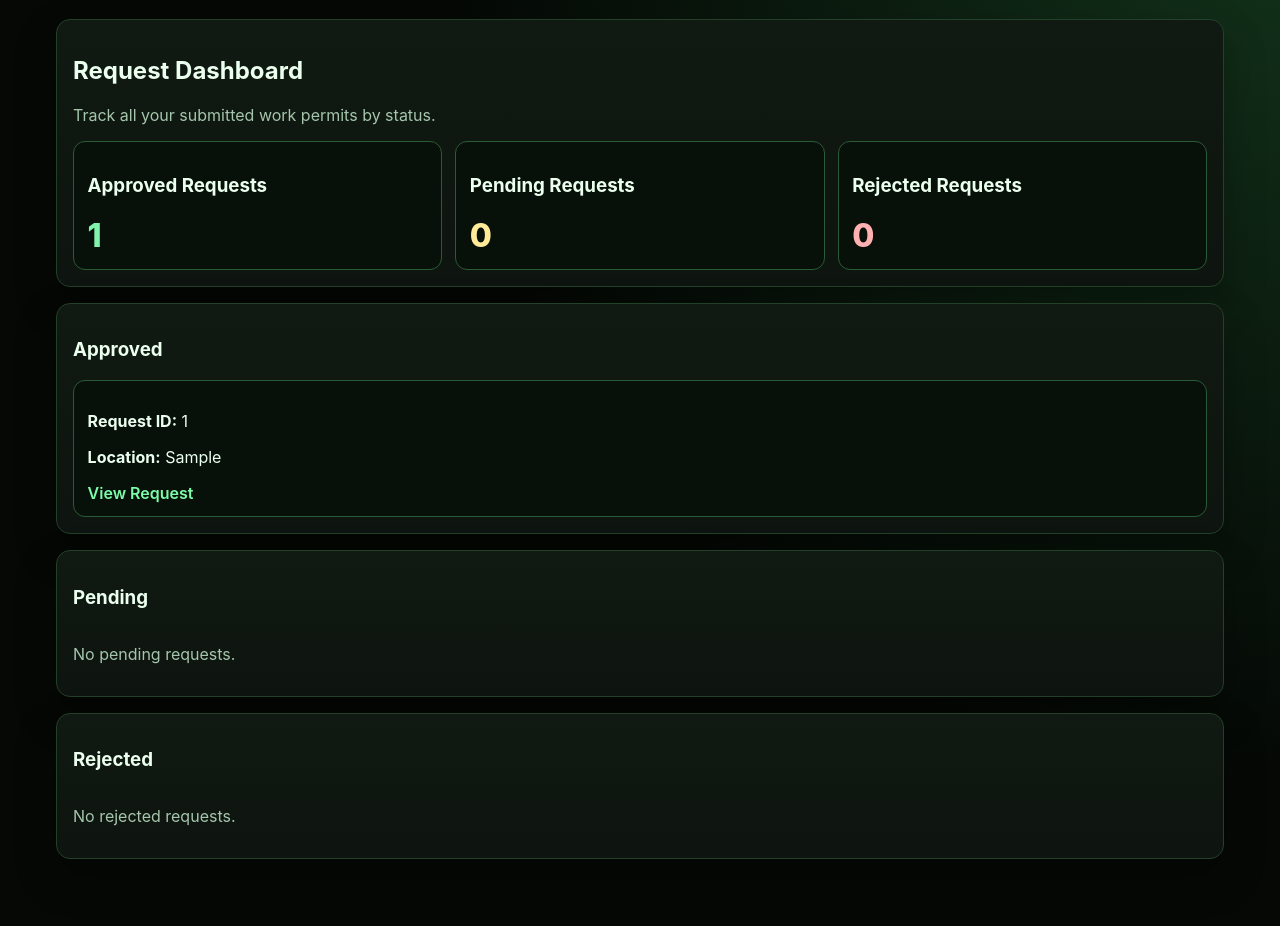
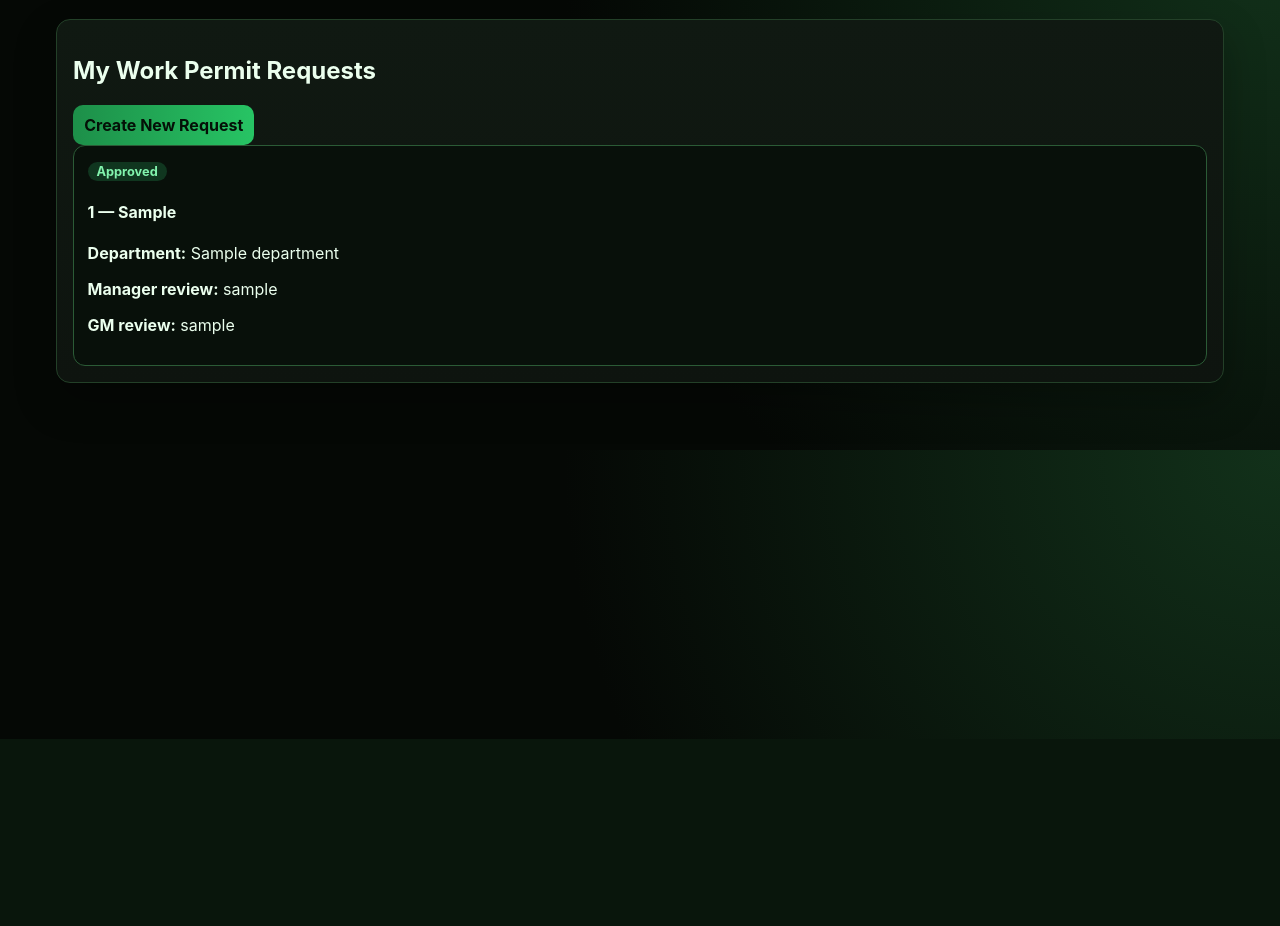
Before and after one commit to laraibhussain1109/workpermit, a Django app: page / in a window 1280 px wide. Shown: the part 61-987 px from the top of the page. After the commit the page ends 800 px from the top, so only its background shows below. Run offline with Django 5.2, Linux system fonts and the light colour scheme; a user stored in the database is signed in; tables that the repository leaves empty hold one stand-in row (values such as "Sample post").

Commit message:
Implement department-based multi-stage permit approval workflow

```diff
--- a/permits/models.py
+++ b/permits/models.py
@@ -4,11 +4,35 @@ from django.db import models
 import uuid
 
 
+class Department(models.Model):
+    name = models.CharField(max_length=120, unique=True)
+
+    def __str__(self):
+        return self.name
+
+
+class DepartmentMembership(models.Model):
+    class Role(models.TextChoices):
+        MEMBER = 'member', 'Member'
+        MANAGER = 'manager', 'Department Manager'
+        GENERAL_MANAGER = 'general_manager', 'General Manager'
+        SECURITY = 'security', 'Security Personnel'
+
+    user = models.OneToOneField(User, on_delete=models.CASCADE, related_name='department_membership')
+    department = models.ForeignKey(Department, on_delete=models.CASCADE, related_name='members')
+    role = models.CharField(max_length=20, choices=Role.choices, default=Role.MEMBER)
+
+    def __str__(self):
+        return f'{self.user.username} ({self.department.name} - {self.get_role_display()})'
+
+
 class WorkPermitRequest(models.Model):
     class Status(models.TextChoices):
-        PENDING = 'pending', 'Pending'
+        PENDING_MANAGER = 'pending_manager', 'Pending Department Manager Review'
+        REJECTED_MANAGER = 'rejected_manager', 'Rejected by Department Manager'
+        PENDING_GENERAL_MANAGER = 'pending_general_manager', 'Pending General Manager Review'
+        REJECTED_GENERAL_MANAGER = 'rejected_general_manager', 'Rejected by General Manager'
         APPROVED = 'approved', 'Approved'
-        REJECTED = 'rejected', 'Rejected'
 
     WORK_TYPE_CHOICES = [
         ('Hot Work', 'Hot Work'),
@@ -56,11 +80,8 @@ class WorkPermitRequest(models.Model):
     contractor_name = models.CharField(max_length=255)
     contact_person = models.CharField(max_length=255)
     country_code = models.CharField(max_length=8, choices=COUNTRY_CHOICES, default='+91')
-    phone_number = models.CharField(
-        max_length=15,
-        validators=[RegexValidator(r'^\d{7,15}$', 'Enter a valid phone number (7-15 digits).')],
-    )
-    department = models.CharField(max_length=255)
+    phone_number = models.CharField(max_length=15, validators=[RegexValidator(r'^\d{7,15}$', 'Enter a valid phone number (7-15 digits).')])
+    department = models.ForeignKey(Department, on_delete=models.PROTECT, related_name='work_permits')
     shift_start = models.DateTimeField()
     shift_end = models.DateTimeField()
     exact_location = models.CharField(max_length=255)
@@ -68,9 +89,11 @@ class WorkPermitRequest(models.Model):
     ppe_items = models.CharField(max_length=500, blank=True)
     other_requirement = models.CharField(max_length=255, blank=True)
 
-    status = models.CharField(max_length=10, choices=Status.choices, default=Status.PENDING)
-    reviewed_by = models.ForeignKey(User, null=True, blank=True, on_delete=models.SET_NULL, related_name='reviewed_permits')
-    reviewed_at = models.DateTimeField(null=True, blank=True)
+    status = models.CharField(max_length=30, choices=Status.choices, default=Status.PENDING_MANAGER)
+    manager_reviewed_by = models.ForeignKey(User, null=True, blank=True, on_delete=models.SET_NULL, related_name='manager_reviewed_permits')
+    manager_reviewed_at = models.DateTimeField(null=True, blank=True)
+    gm_reviewed_by = models.ForeignKey(User, null=True, blank=True, on_delete=models.SET_NULL, related_name='gm_reviewed_permits')
+    gm_reviewed_at = models.DateTimeField(null=True, blank=True)
     created_at = models.DateTimeField(auto_now_add=True)
 
     class Meta:
@@ -103,7 +126,7 @@ class GovernmentID(models.Model):
     id_type = models.CharField(max_length=30, choices=IdType.choices)
     id_number = models.CharField(max_length=100)
     id_photo = models.FileField(upload_to='government_ids/')
-    visitor_photo = models.ImageField(upload_to='visitor_photos/', blank=True, null=True)
+    visitor_photo = models.ImageField(upload_to='visitor_photos/')
     submitted_at = models.DateTimeField(auto_now_add=True)
 
     def __str__(self):
--- a/permits/templates/permits/dashboard.html
+++ b/permits/templates/permits/dashboard.html
@@ -1,65 +1,19 @@
 {% extends 'base.html' %}
 {% block content %}
 <section class="panel">
-  <h2>Request Dashboard</h2>
-  <p class="muted">Track all your submitted work permits by status.</p>
-  <div class="status-grid">
-    <article class="card">
-      <h3>Approved Requests</h3>
-      <p class="stat approved">{{ approved_permits|length }}</p>
-    </article>
-    <article class="card">
-      <h3>Pending Requests</h3>
-      <p class="stat pending">{{ pending_permits|length }}</p>
-    </article>
-    <article class="card">
-      <h3>Rejected Requests</h3>
-      <p class="stat rejected">{{ rejected_permits|length }}</p>
-    </article>
-  </div>
-</section>
-
-<section class="panel">
-  <h3>Approved</h3>
+  <h2>My Work Permit Requests</h2>
+  <a class="btn accent" href="{% url 'create_request' %}">Create New Request</a>
   <div class="cards">
-    {% for permit in approved_permits %}
+    {% for permit in permits %}
       <article class="card">
-        <p><strong>Request ID:</strong> {{ permit.request_id }}</p>
-        <p><strong>Location:</strong> {{ permit.location }}</p>
-        <a class="btn-link" href="{% url 'request_detail' permit.pk %}">View Request</a>
+        <div class="status {{ permit.status }}">{{ permit.get_status_display }}</div>
+        <h4>{{ permit.request_id }} — {{ permit.location }}</h4>
+        <p><strong>Department:</strong> {{ permit.department.name }}</p>
+        <p><strong>Manager review:</strong> {{ permit.manager_reviewed_by|default:'Pending' }}</p>
+        <p><strong>GM review:</strong> {{ permit.gm_reviewed_by|default:'Pending' }}</p>
       </article>
     {% empty %}
-      <p class="muted">No approved requests.</p>
-    {% endfor %}
-  </div>
-</section>
-
-<section class="panel">
-  <h3>Pending</h3>
-  <div class="cards">
-    {% for permit in pending_permits %}
-      <article class="card">
-        <p><strong>Request ID:</strong> {{ permit.request_id }}</p>
-        <p><strong>Location:</strong> {{ permit.location }}</p>
-        <a class="btn-link" href="{% url 'request_detail' permit.pk %}">View Request</a>
-      </article>
-    {% empty %}
-      <p class="muted">No pending requests.</p>
-    {% endfor %}
-  </div>
-</section>
-
-<section class="panel">
-  <h3>Rejected</h3>
-  <div class="cards">
-    {% for permit in rejected_permits %}
-      <article class="card">
-        <p><strong>Request ID:</strong> {{ permit.request_id }}</p>
-        <p><strong>Location:</strong> {{ permit.location }}</p>
-        <a class="btn-link" href="{% url 'request_detail' permit.pk %}">View Request</a>
-      </article>
-    {% empty %}
-      <p class="muted">No rejected requests.</p>
+      <p>No requests yet.</p>
     {% endfor %}
   </div>
 </section>
--- a/permits/urls.py
+++ b/permits/urls.py
@@ -6,4 +6,9 @@ urlpatterns = [
     path('', views.dashboard, name='dashboard'),
     path('create-request/', views.create_request, name='create_request'),
     path('requests/<int:pk>/', views.request_detail, name='request_detail'),
+    path('manager/panel/', views.manager_panel, name='manager_panel'),
+    path('gm/panel/', views.gm_panel, name='gm_panel'),
+    path('security/panel/', views.security_panel, name='security_panel'),
+    path('requests/<int:pk>/review/<str:action>/', views.review_request, name='review_request'),
+    path('security/capture/<int:pk>/', views.security_capture, name='security_capture'),
 ]
--- a/permits/views.py
+++ b/permits/views.py
@@ -1,19 +1,21 @@
 from django.contrib import messages
 from django.contrib.auth.decorators import login_required
 from django.shortcuts import get_object_or_404, redirect, render
+from django.utils import timezone
 
 from .forms import GovernmentIDForm, WorkPermitForm
-from .models import WorkPermitRequest
+from .models import DepartmentMembership, WorkPermitRequest
+
+
+def _role(user):
+    membership = getattr(user, 'department_membership', None)
+    return membership.role if membership else None
+
 
 @login_required
 def dashboard(request):
     permits = WorkPermitRequest.objects.filter(requested_by=request.user)
-    context = {
-        'approved_permits': permits.filter(status=WorkPermitRequest.Status.APPROVED),
-        'pending_permits': permits.filter(status=WorkPermitRequest.Status.PENDING),
-        'rejected_permits': permits.filter(status=WorkPermitRequest.Status.REJECTED),
-    }
-    return render(request, 'permits/dashboard.html', context)
+    return render(request, 'permits/dashboard.html', {'permits': permits})
 
 
 @login_required
@@ -23,26 +25,69 @@ def create_request(request):
         permit = form.save(commit=False)
         permit.requested_by = request.user
         permit.save()
-        messages.success(request, f'Work permit request submitted successfully. Request ID: {permit.request_id}')
+        messages.success(request, f'Request submitted successfully. ID: {permit.request_id}')
         return redirect('dashboard')
-
     return render(request, 'permits/create_request.html', {'form': form})
 
 
 @login_required
 def request_detail(request, pk):
     permit = get_object_or_404(WorkPermitRequest, pk=pk, requested_by=request.user)
+    return render(request, 'permits/request_detail.html', {'permit': permit})
 
-    gov_record = getattr(permit, 'government_id', None)
-    if permit.status == WorkPermitRequest.Status.APPROVED:
-        gov_form = GovernmentIDForm(request.POST or None, request.FILES or None, instance=gov_record)
-        if request.method == 'POST' and gov_form.is_valid():
-            gov = gov_form.save(commit=False)
-            gov.permit_request = permit
-            gov.save()
-            messages.success(request, 'Government ID details saved successfully.')
-            return redirect('request_detail', pk=permit.pk)
-    else:
-        gov_form = None
 
-    return render(request, 'permits/request_detail.html', {'permit': permit, 'gov_form': gov_form})
+@login_required
+def manager_panel(request):
+    membership = getattr(request.user, 'department_membership', None)
+    if not membership or membership.role != DepartmentMembership.Role.MANAGER:
+        return redirect('dashboard')
+    permits = WorkPermitRequest.objects.filter(department=membership.department, status=WorkPermitRequest.Status.PENDING_MANAGER)
+    return render(request, 'permits/admin_panel.html', {'permits': permits, 'panel_name': 'Department Manager'})
+
+
+@login_required
+def gm_panel(request):
+    if _role(request.user) != DepartmentMembership.Role.GENERAL_MANAGER:
+        return redirect('dashboard')
+    permits = WorkPermitRequest.objects.filter(status=WorkPermitRequest.Status.PENDING_GENERAL_MANAGER)
+    return render(request, 'permits/admin_panel.html', {'permits': permits, 'panel_name': 'General Manager'})
+
+
+@login_required
+def security_panel(request):
+    if _role(request.user) != DepartmentMembership.Role.SECURITY:
+        return redirect('dashboard')
+    permits = WorkPermitRequest.objects.filter(status=WorkPermitRequest.Status.APPROVED)
+    return render(request, 'permits/security_panel.html', {'permits': permits})
+
+
+@login_required
+def review_request(request, pk, action):
+    permit = get_object_or_404(WorkPermitRequest, pk=pk)
+    role = _role(request.user)
+    now = timezone.now()
+    if role == DepartmentMembership.Role.MANAGER and permit.status == WorkPermitRequest.Status.PENDING_MANAGER:
+        permit.manager_reviewed_by = request.user
+        permit.manager_reviewed_at = now
+        permit.status = WorkPermitRequest.Status.PENDING_GENERAL_MANAGER if action == 'approve' else WorkPermitRequest.Status.REJECTED_MANAGER
+    elif role == DepartmentMembership.Role.GENERAL_MANAGER and permit.status == WorkPermitRequest.Status.PENDING_GENERAL_MANAGER:
+        permit.gm_reviewed_by = request.user
+        permit.gm_reviewed_at = now
+        permit.status = WorkPermitRequest.Status.APPROVED if action == 'approve' else WorkPermitRequest.Status.REJECTED_GENERAL_MANAGER
+    permit.save()
+    return redirect('dashboard')
+
+
+@login_required
+def security_capture(request, pk):
+    if _role(request.user) != DepartmentMembership.Role.SECURITY:
+        return redirect('dashboard')
+    permit = get_object_or_404(WorkPermitRequest, pk=pk, status=WorkPermitRequest.Status.APPROVED)
+    form = GovernmentIDForm(request.POST or None, request.FILES or None, instance=getattr(permit, 'government_id', None))
+    if request.method == 'POST' and form.is_valid():
+        obj = form.save(commit=False)
+        obj.permit_request = permit
+        obj.save()
+        messages.success(request, 'Government ID + visitor photo recorded.')
+        return redirect('security_panel')
+    return render(request, 'permits/security_capture.html', {'permit': permit, 'gov_form': form})
```
Also changed, not shown: permits/admin.py (+5 -26 lines), permits/forms.py (+8 -35 lines), permits/templates/permits/admin_panel.html (+7 -21 lines), permits/templates/permits/security_capture.html (added, +15 -0 lines), permits/templates/permits/security_panel.html (added, +16 -0 lines), permits/migrations/0004_department_remove_workpermitrequest_reviewed_at_and_more.py (added).
